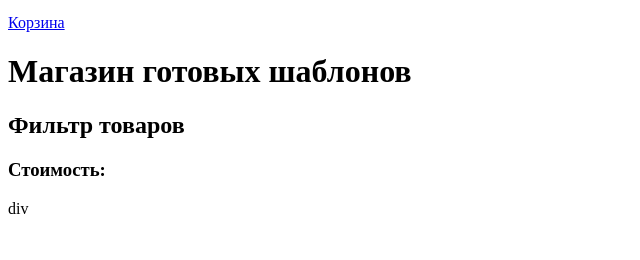
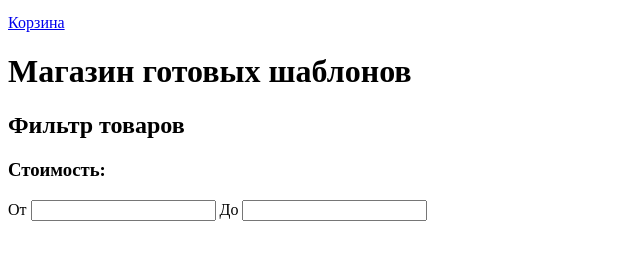
Before and after one commit to knurdDongle/htmlacademy__basic--nerds, a plain HTML site: page nerds-catalog.html in a window 1280 px wide. Shown: the part 116-376 px from the top of the page, without its empty margins (0-640 px from the left). Drawn offline with Linux system fonts and the light colour scheme.

Commit message:
Добавил svg и немного разметки

```diff
--- a/nerds-catalog.html
+++ b/nerds-catalog.html
@@ -41,7 +41,17 @@
         <h2 class="catalog__title">Фильтр товаров</h2>
         <form class="catalog__form form-filter" action="" method="get">
           <h3>Стоимость:</h3>
-          div
+          <div class="form-filter__range-container">
+            <div class="form-filter__range-box">
+
+            </div>
+            <p>
+              <label for="min-price">От</label>
+              <input type="number" name="min-price" id="min-price">
+              <label for="max-price">До</label>
+              <input type="number" name="max-price" id="max-price">
+            </p>
+          </div>
         </form>
       </div>
       <div class="catalog__right-column">
```
Also changed, not shown: img/browser.svg (added), img/cart-icon.svg (added), img/checkbox-off.svg (added), img/checkbox-on.svg (added), img/close-cross.svg (added), img/fb-icon.svg (added), img/filter-button.svg (added), img/icon-down-dir.svg (added), img/icon-up-dir.svg (added), img/insta-icon.svg (added), img/nerds-logo.svg (added), img/radio-off.svg (added), img/radio-on.svg (added), img/vk-icon.svg (added).
